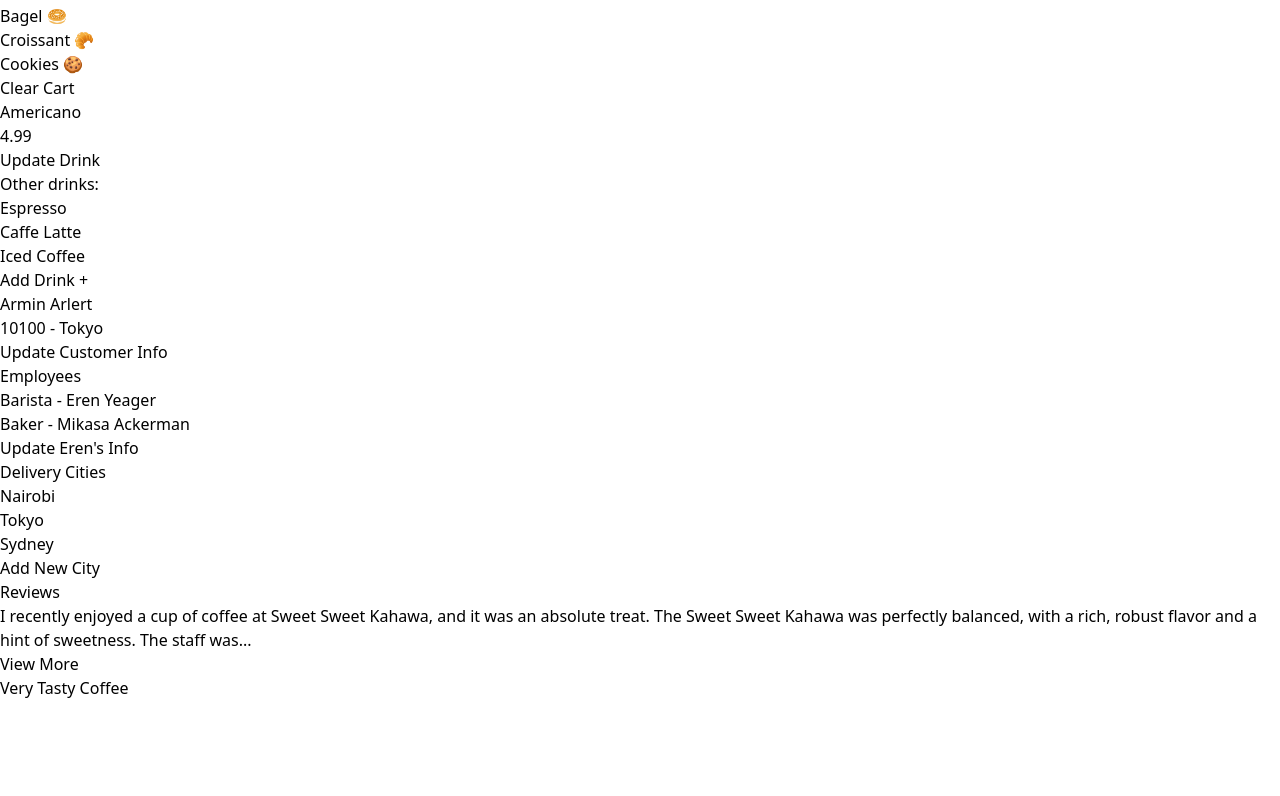
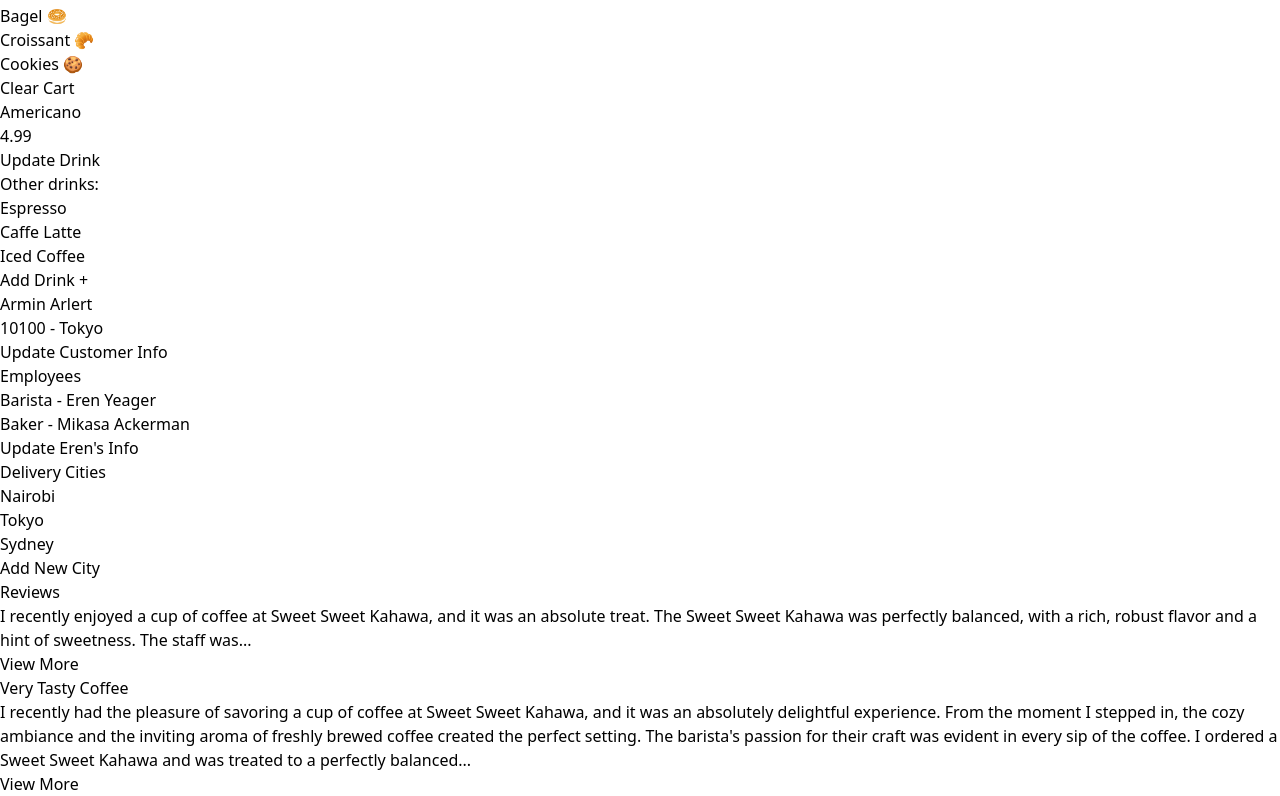
Before and after one commit to iann-mathaiya/react-typescript-starter-kit, a React (Vite) app: page / in a window 1280 px wide. Shown: the part 1348-2144 px from the top of the page. Before the commit the page ends 2048 px from the top, so only its background shows below. Built offline with nearby package versions, Linux system fonts and the light colour scheme.

Commit message:
tested the expandable text component

```diff
--- a/src/App.tsx
+++ b/src/App.tsx
@@ -165,8 +165,8 @@ export default function App() {
         <Button onClick={handleAddCity}>Add New City</Button>
       </div>
 
-        <div>
-      <div className="space-y-4">
+      <div>
+        <div className='space-y-4'>
           <h1 className='text-2xl text-slate-800 font-semibold'>Reviews</h1>
           <ExpandableText maxCharacters={200}>
             I recently enjoyed a cup of coffee at Sweet Sweet Kahawa, and it was
@@ -179,8 +179,26 @@ export default function App() {
             explore more of their offerings. If you love coffee, this place is a
             must-visit.
           </ExpandableText>
-          <ExpandableText>
-            Very Tasty Coffee
+          <ExpandableText>Very Tasty Coffee</ExpandableText>
+
+          <ExpandableText maxCharacters={400}>
+            I recently had the pleasure of savoring a cup of coffee at Sweet
+            Sweet Kahawa, and it was an absolutely delightful experience. From
+            the moment I stepped in, the cozy ambiance and the inviting aroma of
+            freshly brewed coffee created the perfect setting. The barista's
+            passion for their craft was evident in every sip of the coffee. I
+            ordered a Sweet Sweet Kahawa and was treated to a perfectly balanced
+            brew. The coffee had a rich, robust flavor with just the right hint
+            of sweetness, making it a true delight for the taste buds. It was
+            evident that the coffee beans had been carefully sourced and
+            expertly roasted. The service was exceptional, and the staff was not
+            only friendly but also knowledgeable about their coffee offerings.
+            They took the time to explain the unique characteristics of the
+            coffee I chose, making the experience all the more engaging. As I
+            enjoyed my coffee, I couldn't help but appreciate the attention to
+            detail that went into the entire presentation. From the beautiful
+            latte art to the well-crafted mugs, every aspect of the coffee's
+            presentation was aesthetically pleasing.
           </ExpandableText>
         </div>
       </div>
```
